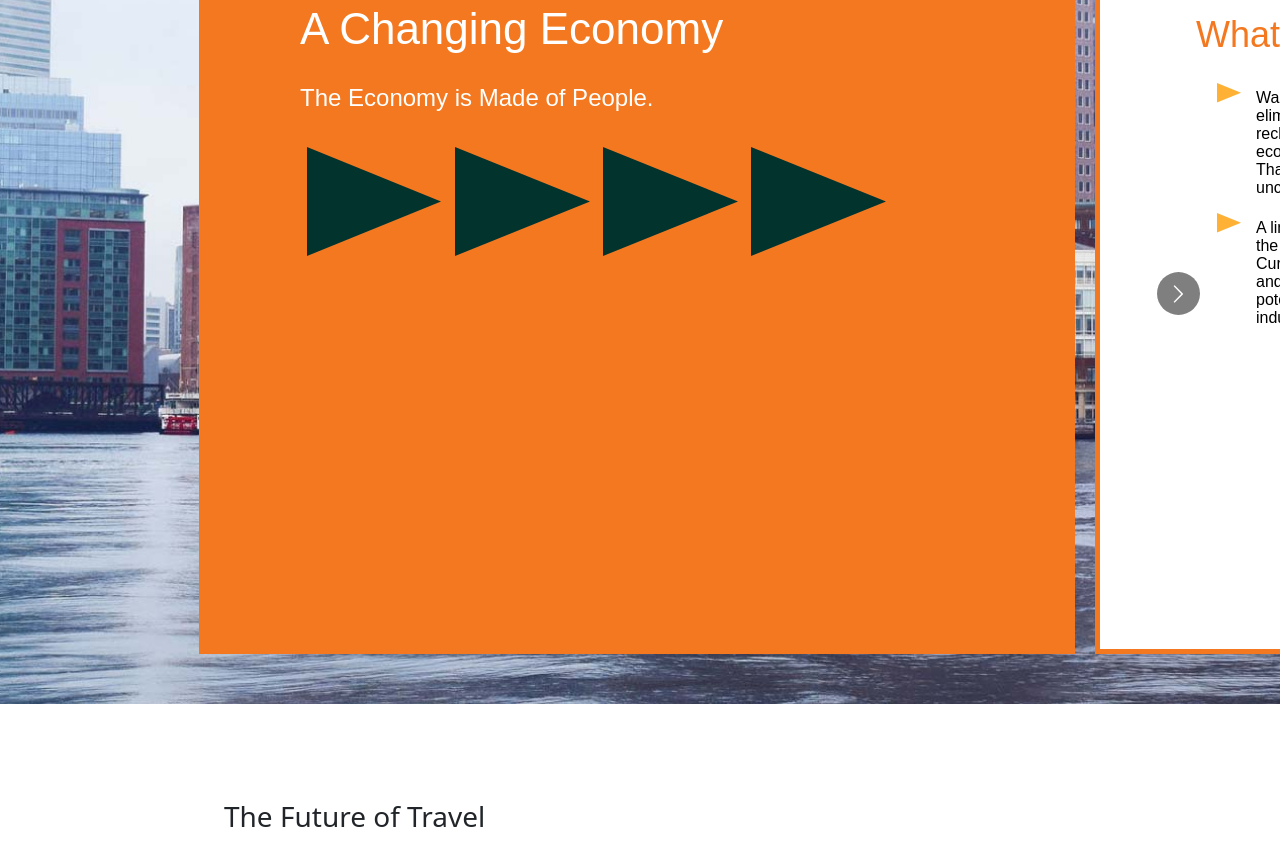
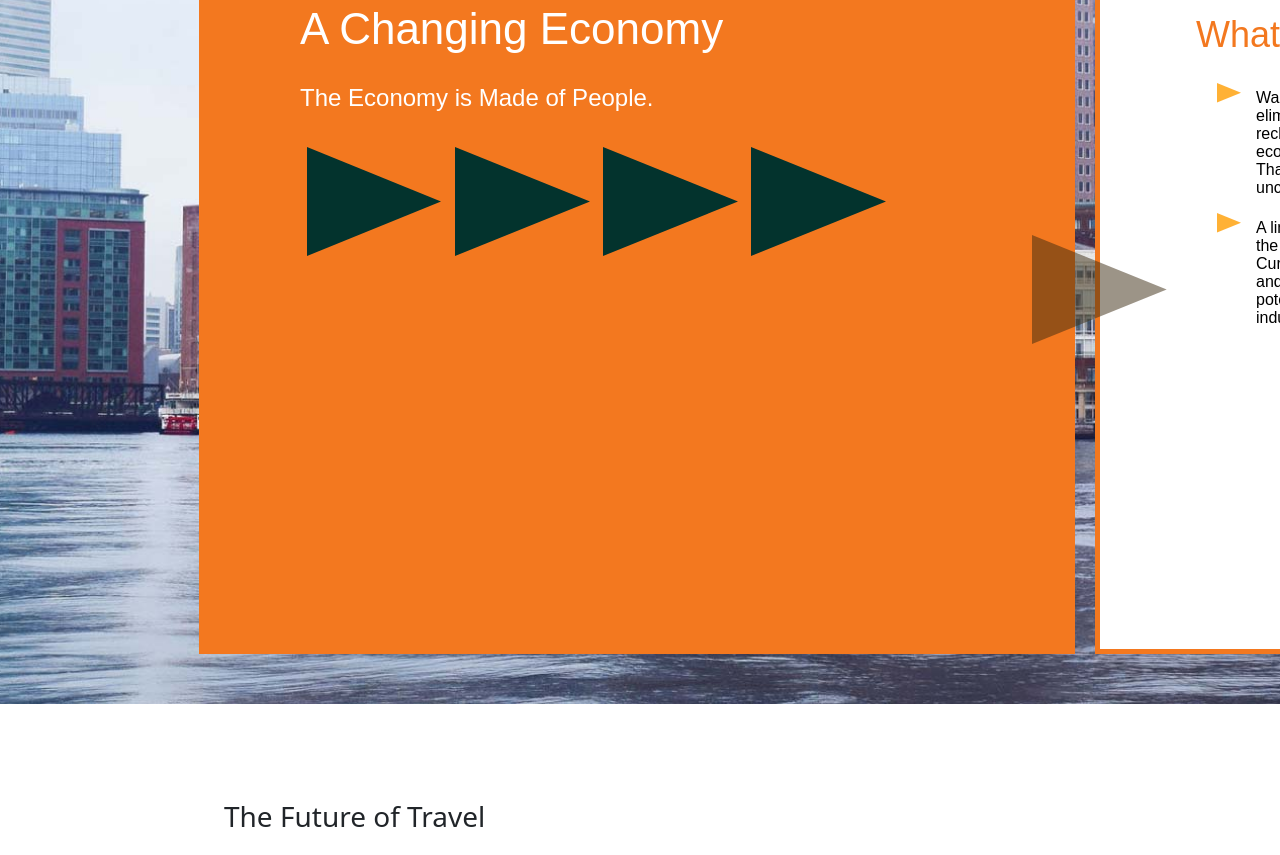
Before and after one commit to MAPC/scenario-planning, a Gatsby site: page / in a window 1280 px wide. Shown: the part 3767-4622 px from the top of the page. Built offline with nearby package versions, Linux system fonts and the light colour scheme; Gatsby itself is replaced by a stand-in of ours.

Commit message:
Customize carousel buttons

```diff
--- a/src/components/Key4.js
+++ b/src/components/Key4.js
@@ -33,6 +33,16 @@ const responsive = {
 class Key4 extends React.Component {
   state = { additionalTransfrom: 0 };
   render() {
+
+    const CustomRightArrow = ({ onClick, ...rest }) => {
+      const {
+        onMove,
+        carouselState: { currentSlide, deviceType }
+      } = rest;
+      // onMove means if dragging or swiping in progress.
+      return <button onClick={() => onClick()} />;
+    };
+
     return (
       <div>
         {/* Economy Deck */}
@@ -58,6 +68,7 @@ class Key4 extends React.Component {
                         ssr={false}
                         ref={el => (this.Carousel = el)}
                         partialVisbile={false}
+                        // customRightArrow={<CustomRightArrow />}
                         itemClass="slider-image-item"
                         responsive={responsive}
                         containerClass="carousel-container-with-scrollbar"
--- a/src/utils/WithScrollbar.css
+++ b/src/utils/WithScrollbar.css
@@ -47,11 +47,46 @@ input[type="range"]:focus::-webkit-slider-runnable-track {
   padding: 20px 0 20px 20px;
 }
 
+button {
+  background-color: none;
+  border: none;
+}
+
+.react-multiple-carousel__arrow {
+  border-radius: 0;
+  background: none;
+  /* min-height: 80px;
+  min-width: 80px; */
+  width: 200px;
+  height: 200px;
+  opacity: 0.5;
+}
+
+.react-multiple-carousel__arrow:hover {
+  background: none;
+  opacity: 1;
+  width: 160px;
+  /* height: 220px; */
+  transition: ease-in-out 0.4s all;
+}
+
+.react-multiple-carousel__arrow--left::before {
+  content: url(../assets/triangle-right-dark@2x.png);
+  transform: scaleX(-1);
+}
+
+.react-multiple-carousel__arrow--left::after {
+  background-color: none;
+}
+
 .react-multiple-carousel__arrow--right {
   right: calc(33% + 1px);
 }
 
-/* originally
-  .react-multiple-carousel__arrow--right {
-  right: calc(4% + 1px);
-} */
+.react-multiple-carousel__arrow--right::before {
+  content: url(../assets/triangle-right-dark@2x.png);
+}
+
+.react-multiple-carousel__arrow--right::after {
+  background-color: none;
+}
```
